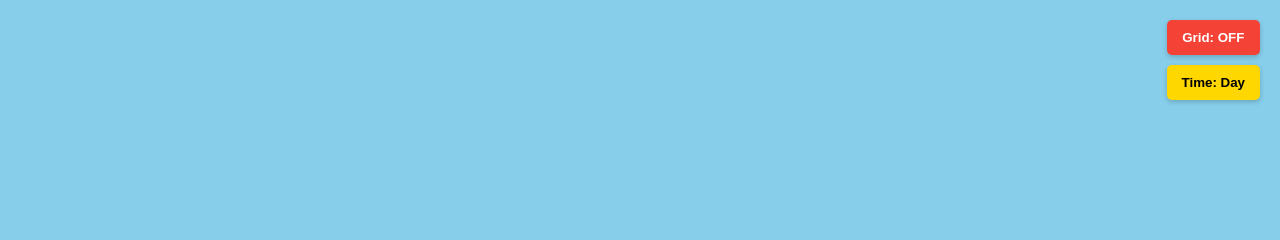
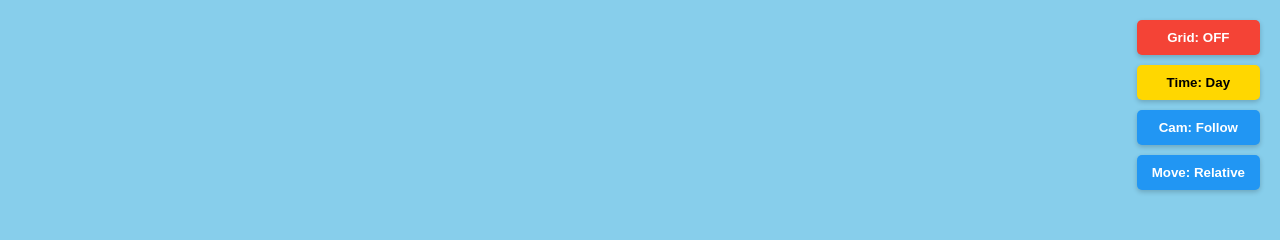
Before and after one commit to Jadeclon/iso-rpg-mmo, a React (Vite) app in the folder client/: page / in a window 1280 px wide. Shown: the top 240 px of the page. Built offline with nearby package versions, Linux system fonts and the light colour scheme; no server answers.

Commit message:
fixed camera

```diff
--- a/client/src/components/Experience.jsx
+++ b/client/src/components/Experience.jsx
@@ -83,8 +83,39 @@ export const Experience = () => {
     const currentPos = players[myId].position;
 
     if (movement.x !== 0 || movement.z !== 0) {
-        let nextX = currentPos[0] + movement.x * speed;
-        let nextZ = currentPos[2] + movement.z * speed;
+        let moveX = movement.x;
+        let moveZ = movement.z;
+
+        if (useStore.getState().cameraBasedMovement) {
+             const cam = state.camera;
+             const forward = new Vector3(0, 0, -1).applyQuaternion(cam.quaternion);
+             forward.y = 0;
+             forward.normalize();
+
+             const right = new Vector3(1, 0, 0).applyQuaternion(cam.quaternion);
+             right.y = 0;
+             right.normalize();
+
+             // W (z=-1) should move in forward direction
+             // S (z=1) should move backward
+             // D (x=1) should move right
+             // A (x=-1) should move left
+
+             // movement.z is -1 for W. We want positive Forward scale.
+             // So scale = -movement.z
+
+             const worldDir = forward.clone().multiplyScalar(-movement.z).add(right.clone().multiplyScalar(movement.x));
+             worldDir.normalize(); // Ensure combined speed isn't faster (already handled basically but good to be safe)
+
+             // Map back to nextX/nextZ logic which expects raw offsets
+             // Logic below: nextX = currentPos + moveX * speed
+             // So we just replace moveX/moveZ with our calculated direction components
+             moveX = worldDir.x;
+             moveZ = worldDir.z;
+        }
+
+        let nextX = currentPos[0] + moveX * speed;
+        let nextZ = currentPos[2] + moveZ * speed;
 
         // Simple collision check per axis to allow sliding
         if (checkCollision([nextX, 0, currentPos[2]])) {
--- a/client/src/components/IsometricCamera.jsx
+++ b/client/src/components/IsometricCamera.jsx
@@ -3,7 +3,7 @@ import { useFrame, useThree } from '@react-three/fiber';
 import { OrthographicCamera } from '@react-three/drei';
 import { useStore } from '../store';
 import { socket } from './SocketManager';
-import { Vector3 } from 'three';
+import { Vector3, MathUtils } from 'three';
 
 export const IsometricCamera = () => {
     const cameraRef = useRef();
@@ -11,15 +11,19 @@ export const IsometricCamera = () => {
     const myId = socket.id;
     const { gl } = useThree();
 
-    const rotationRef = useRef(Math.PI / 4); // Default 45 degrees
+    const rotationRef = useRef(Math.PI / 4); // Yaw (Horizontal)
+    const pitchRef = useRef(Math.PI / 3);    // Pitch (Vertical, ~60 deg)
+    const zoomRef = useRef(40);              // Distance from player (Radius)
     const isDragging = useRef(false);
     const prevMouseX = useRef(0);
+    const prevMouseY = useRef(0);
 
     useEffect(() => {
         const handleMouseDown = (e) => {
             if (e.button === 2) { // Right click
                 isDragging.current = true;
                 prevMouseX.current = e.clientX;
+                prevMouseY.current = e.clientY;
             }
         };
 
@@ -30,8 +34,14 @@ export const IsometricCamera = () => {
         const handleMouseMove = (e) => {
             if (isDragging.current) {
                 const deltaX = e.clientX - prevMouseX.current;
+                const deltaY = e.clientY - prevMouseY.current;
+
+                // Update angles
                 rotationRef.current -= deltaX * 0.005;
+                pitchRef.current = Math.max(0.1, Math.min(Math.PI / 2 - 0.1, pitchRef.current + deltaY * 0.005));
+
                 prevMouseX.current = e.clientX;
+                prevMouseY.current = e.clientY;
             }
         };
 
@@ -40,17 +50,25 @@ export const IsometricCamera = () => {
             return false;
         };
 
+        const handleWheel = (e) => {
+            e.preventDefault(); // Check if this blocks page scroll, might be desired
+            // Invert delta: Scroll Down (pos) -> Zoom Out (decrease)
+            zoomRef.current = Math.max(10, Math.min(100, zoomRef.current - e.deltaY * 0.05));
+        };
+
         // Use capture: true to ensure we get the events before UI elements
         window.addEventListener('mousedown', handleMouseDown, { capture: true });
         window.addEventListener('mouseup', handleMouseUp, { capture: true });
         window.addEventListener('mousemove', handleMouseMove, { capture: true });
         window.addEventListener('contextmenu', handleContextMenu, { capture: true });
+        window.addEventListener('wheel', handleWheel, { passive: false }); // scale using wheel
 
         return () => {
             window.removeEventListener('mousedown', handleMouseDown, { capture: true });
             window.removeEventListener('mouseup', handleMouseUp, { capture: true });
             window.removeEventListener('mousemove', handleMouseMove, { capture: true });
             window.removeEventListener('contextmenu', handleContextMenu, { capture: true });
+            window.removeEventListener('wheel', handleWheel);
         };
     }, []);
 
@@ -64,22 +82,40 @@ export const IsometricCamera = () => {
         if (!players[myId]) return;
 
         const playerPos = players[myId].position;
-        const radius = 28;
-        const xOffset = Math.sin(rotationRef.current) * radius;
-        const zOffset = Math.cos(rotationRef.current) * radius;
+        const radius = 40; // Fixed radius for physical distance
+
+         // Spherical Coordinates conversion
+         const horizontalRadius = radius * Math.cos(pitchRef.current);
+         const yOffset = radius * Math.sin(pitchRef.current);
+
+         const xOffset = horizontalRadius * Math.sin(rotationRef.current);
+         const zOffset = horizontalRadius * Math.cos(rotationRef.current);
 
          const targetPos = new Vector3(
              playerPos[0] + xOffset,
-            playerPos[1] + 20,
+             playerPos[1] + yOffset,
              playerPos[2] + zOffset
          );
 
          // Frame-rate independent smoothing
          // 1 - Math.exp(-decay * delta)
-        // Adjust decay: 5 is slow/smooth, 15 is snappy. Let's try 10.
          const smoothing = 1 - Math.exp(-10 * delta);
 
+         const cameraFollowsPlayer = useStore.getState().cameraFollowsPlayer;
+
+         if (cameraFollowsPlayer) {
              cameraRef.current.position.lerp(targetPos, smoothing);
+         }
+
+         // Apply Zoom
+         // Lerp zoom for smoothness
+         cameraRef.current.zoom = MathUtils.lerp(cameraRef.current.zoom, zoomRef.current, smoothing);
+         cameraRef.current.updateProjectionMatrix();
+
+        // Always look at player so rotation orbits them even if fixed?
+        // Actually if fixed, we probably want to look at the same spot we were looking at.
+        // But for "Fixed vs Follow" usually Fixed means "Don't move X/Z", but looking at player is fine.
+        // Let's keep looking at player for now as it makes "Orbiting" still feel connected.
         cameraRef.current.lookAt(playerPos[0], playerPos[1], playerPos[2]);
     });
 
--- a/client/src/components/Trader.jsx
+++ b/client/src/components/Trader.jsx
@@ -100,7 +100,6 @@ export const Trader = ({ id, position, rotation = [0, 0, 0], hp = 100, maxHp = 1
                   rightLeg.current.rotation.x = 0;
                   leftArm.current.rotation.x = 0;
                   rightArm.current.rotation.x = 0;
-                  console.log('legs still');
               }
           }
       }
--- a/client/src/components/UIControls.jsx
+++ b/client/src/components/UIControls.jsx
@@ -43,6 +43,36 @@ export const UIControls = () => {
             >
                 Time: {useStore(state => state.isNight) ? 'Night' : 'Day'}
             </button>
+            <button
+                onClick={useStore(state => state.toggleCameraFollow)}
+                style={{
+                    padding: '10px 15px',
+                    background: useStore(state => state.cameraFollowsPlayer) ? '#2196F3' : '#9E9E9E',
+                    color: 'white',
+                    border: 'none',
+                    borderRadius: '5px',
+                    cursor: 'pointer',
+                    fontWeight: 'bold',
+                    boxShadow: '0 2px 5px rgba(0,0,0,0.2)'
+                }}
+            >
+                Cam: {useStore(state => state.cameraFollowsPlayer) ? 'Follow' : 'Fixed'}
+            </button>
+            <button
+                onClick={useStore(state => state.toggleCameraBasedMovement)}
+                style={{
+                    padding: '10px 15px',
+                    background: useStore(state => state.cameraBasedMovement) ? '#2196F3' : '#9E9E9E',
+                    color: 'white',
+                    border: 'none',
+                    borderRadius: '5px',
+                    cursor: 'pointer',
+                    fontWeight: 'bold',
+                    boxShadow: '0 2px 5px rgba(0,0,0,0.2)'
+                }}
+            >
+                Move: {useStore(state => state.cameraBasedMovement) ? 'Relative' : 'Absolute'}
+            </button>
         </div>
     );
 };
--- a/client/src/store.js
+++ b/client/src/store.js
@@ -62,5 +62,9 @@ export const useStore = create((set) => ({
   }),
   setTrader: (trader) => set({ trader }),
   toggleTrader: () => set((state) => ({ isTraderOpen: !state.isTraderOpen })),
+  cameraFollowsPlayer: true,
+  toggleCameraFollow: () => set((state) => ({ cameraFollowsPlayer: !state.cameraFollowsPlayer })),
+  cameraBasedMovement: true,
+  toggleCameraBasedMovement: () => set((state) => ({ cameraBasedMovement: !state.cameraBasedMovement })),
 
 }));
```
Also changed, not shown: 1 other file (tests, documents, lock files or other folders). Lines whose indentation alone changed are shown as unchanged.
